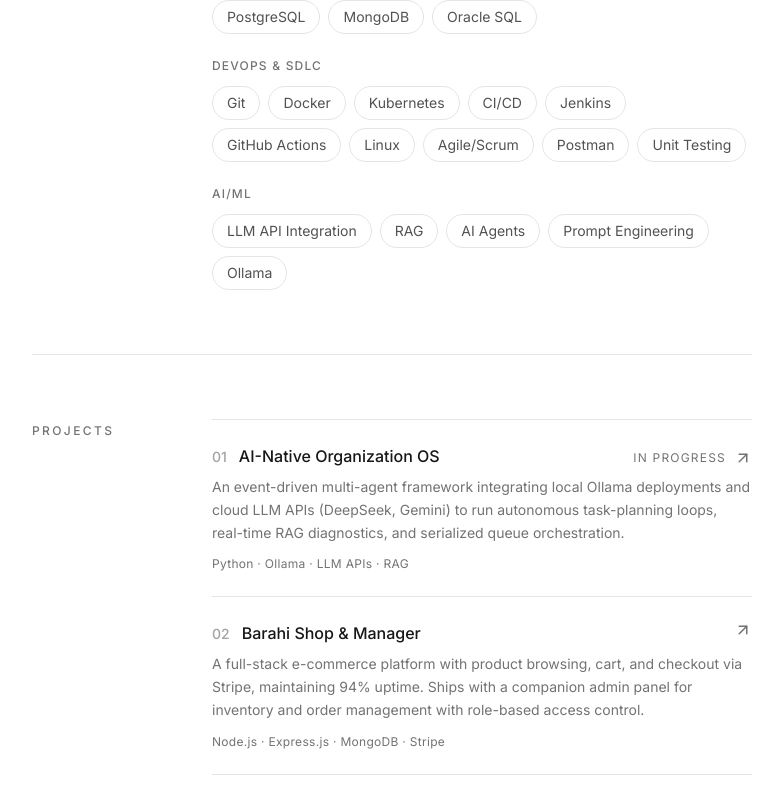
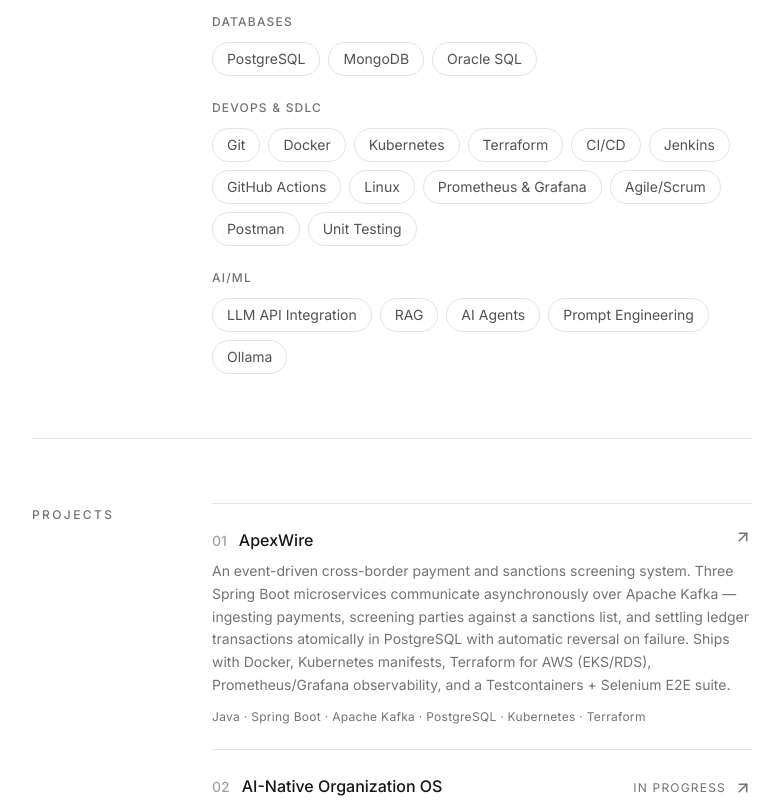
Before and after one commit to ashrees/ashrees.github.io, a React (Vite) app: page / in a window 1280 px wide. Shown: the part 1500-2300 px from the top of the page, without its empty margins (248-1031 px from the left). Built offline with nearby package versions, Linux system fonts and the light colour scheme.

Commit message:
Add ApexWire project and update tech stacks

```diff
--- a/src/components/Technologies.jsx
+++ b/src/components/Technologies.jsx
@@ -3,16 +3,26 @@ import Section from "./Section";
 const SKILL_CATEGORIES = [
   {
     name: "Languages",
-    skills: ["JavaScript", "TypeScript", "Python", "C++", "SQL", "HTML/CSS"],
+    skills: [
+      "JavaScript",
+      "TypeScript",
+      "Java",
+      "Python",
+      "C++",
+      "SQL",
+      "HTML/CSS",
+    ],
   },
   {
     name: "Backend",
     skills: [
       "Node.js",
       "Express.js",
+      "Spring Boot",
       "RESTful APIs",
       "Microservices",
       "Event-Driven Architecture",
+      "Apache Kafka",
       "JWT",
     ],
   },
@@ -30,10 +40,12 @@ const SKILL_CATEGORIES = [
       "Git",
       "Docker",
       "Kubernetes",
+      "Terraform",
       "CI/CD",
       "Jenkins",
       "GitHub Actions",
       "Linux",
+      "Prometheus & Grafana",
       "Agile/Scrum",
       "Postman",
       "Unit Testing",
--- a/src/constants/index.js
+++ b/src/constants/index.js
@@ -3,6 +3,22 @@ export const HERO_CONTENT = `I'm a software developer and Computer Programming g
 export const ABOUT_TEXT = `I care about building software that actually ships. At Hallow Tech, I worked on production web applications supporting hundreds of active users — designing RESTful APIs, cutting QA bug reports and rework by ~20%, and resolving 10–15 issues per sprint in an Agile/Scrum team. Since then, I've launched my own products end-to-end: an e-commerce platform with Stripe payments, and an event-driven multi-agent system built on local and cloud LLMs. I've completed my Computer Programming diploma at Seneca Polytechnic and I'm looking for my next full-time role, anywhere in Canada.`;
 
 export const PROJECTS = [
+  {
+    title: "ApexWire",
+    description:
+      "An event-driven cross-border payment and sanctions screening system. Three Spring Boot microservices communicate asynchronously over Apache Kafka — ingesting payments, screening parties against a sanctions list, and settling ledger transactions atomically in PostgreSQL with automatic reversal on failure. Ships with Docker, Kubernetes manifests, Terraform for AWS (EKS/RDS), Prometheus/Grafana observability, and a Testcontainers + Selenium E2E suite.",
+    image: "",
+    technologies: [
+      "Java",
+      "Spring Boot",
+      "Apache Kafka",
+      "PostgreSQL",
+      "Kubernetes",
+      "Terraform",
+    ],
+    projectUrl: "https://github.com/ashrees/apex-wire",
+    status: "Completed",
+  },
   {
     title: "AI-Native Organization OS",
     description:
```
